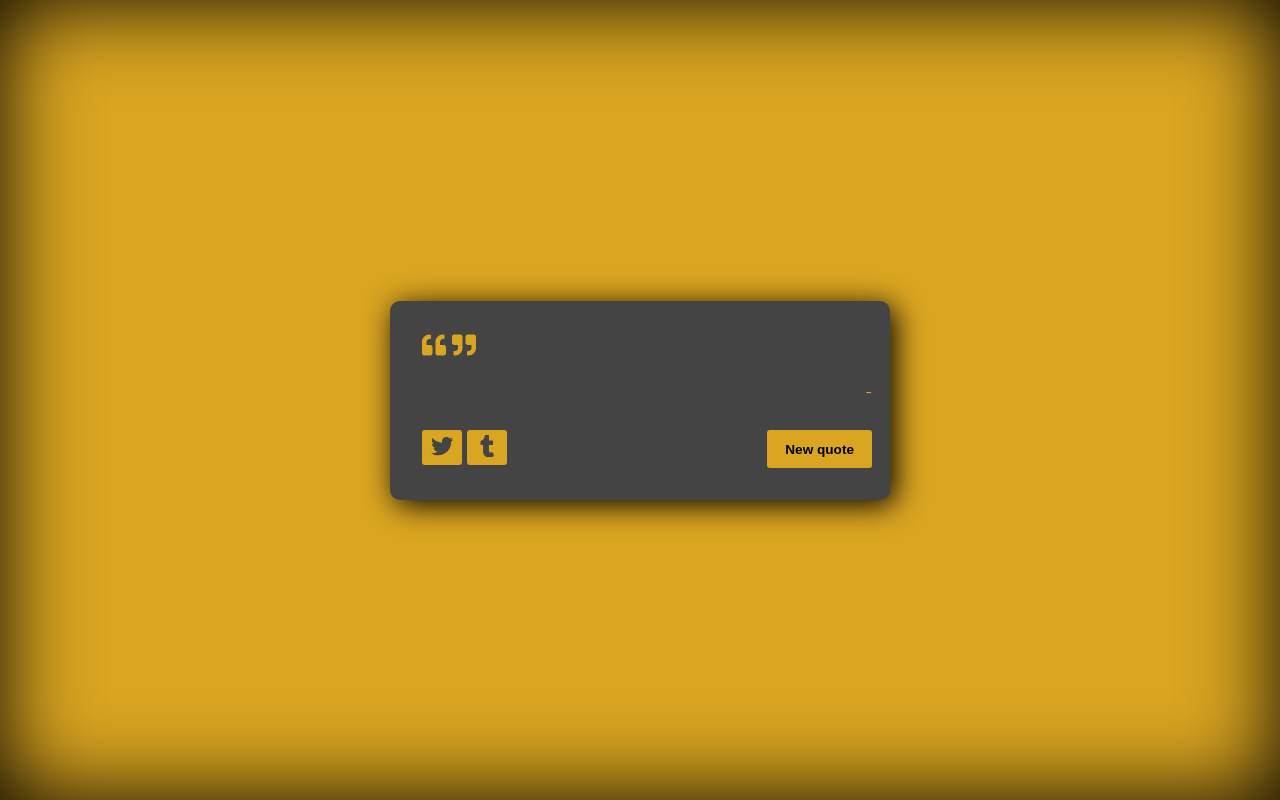
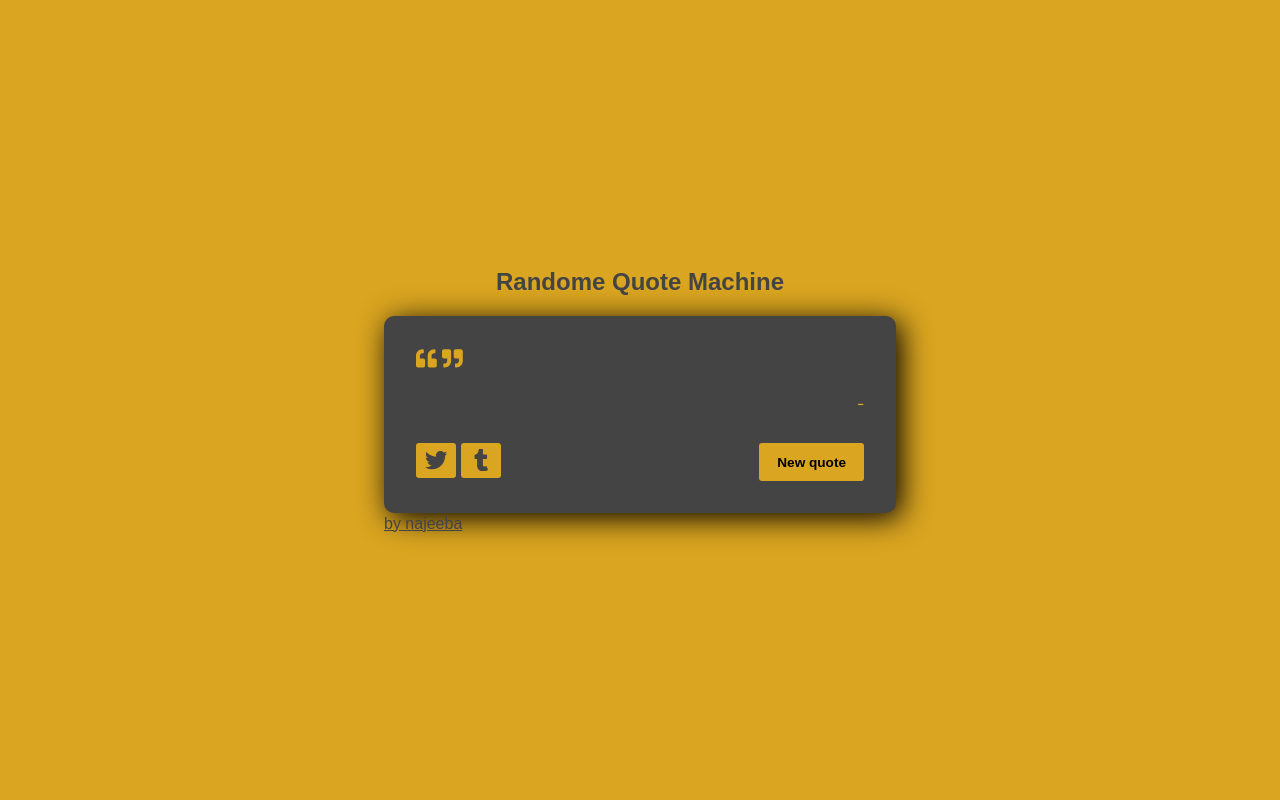
Before and after one commit to Najeeba-Qarqin/random-quote-machine, a React (Create React App) app: page / in a window 1280 px wide. Built offline with nearby package versions, Linux system fonts and the light colour scheme; no server answers.

Commit message:
Added style for ipod and laptop verdions

```diff
--- a/src/App.css
+++ b/src/App.css
@@ -1,3 +1,5 @@
+@import url(https://fonts.googleapis.com/css2?family=Lora:ital,wght@1,600&display=swap);
+
 * {
   margin: 0;
   padding: 0;
@@ -5,22 +7,30 @@
 }
 
 .App {
+  font-family: "Lora", serif;
   display: flex;
   justify-content: center;
   align-items: center;
   height: 100vh;
   width: 100vw;
   background-color: goldenrod;
-  box-shadow: inset 0 0 90px black;
+}
+
+h2,
+a {
+  text-align: center;
+  font-family: sans-serif;
+  color: #444;
 }
 
 #quote-box {
-  width: 500px;
+  width: 80vw;
   margin: 0 auto;
   display: flex;
   flex-direction: column;
   justify-content: space-between;
-  padding: 2rem;  color: goldenrod;
+  padding: 2rem;
+  color: goldenrod;
   text-align: left;
   background-color: #444;
   border-radius: 10px;
@@ -28,8 +38,7 @@
 }
 
 .quote-author {
-  width: 450px;
-  height: auto;
+  width: 100%;
   clear: both;
   padding-top: 20px;
   font-size: 0.9em;
@@ -38,14 +47,13 @@
 
 .quote-text {
   text-align: left;
-  width: 450px;
-  height: auto;
+  width: 100%;
   font-weight: 500;
-  font-size: 1.5em;
+  font-size: 1.3em;
 }
 
 .buttons {
-  width: 450px;
+  width: 100%;
   margin: auto;
   display: block;
 }
@@ -62,28 +70,43 @@
   margin-top: 30px;
   opacity: 1;
   cursor: pointer;
-  transition: 0.6s ease-in;
+  transition: 0.4s ease-in;
 }
 
-#tweet-quote {
+#tweet-quote,
+#tumblr-quote {
   float: left;
   padding: 0px;
-  padding-top: 5px;
+  padding-top: 6px;
   text-align: center;
   font-size: 1.4em;
   color: #444;
   margin-right: 5px;
   height: 35px;
   width: 40px;
-  transition: 0.6s ease-in;
+  transition: 0.4s ease-in;
 }
 
 .button:hover,
-#tweet-quote:hover {
+#tweet-quote:hover,
+#tumblr-quote:hover {
   color: goldenrod;
   background-color: #444;
+  box-shadow: 1px 1px 10px black;
 }
 
 #new-quote {
   float: right;
 }
+
+@media (min-width: 700px) {
+  #quote-box {
+    width: 56vw;
+  }
+}
+
+@media (min-width: 1000px) {
+  #quote-box {
+    width: 40vw;
+  }
+}
--- a/src/Components/GetQuote.js
+++ b/src/Components/GetQuote.js
@@ -8,7 +8,7 @@ class GetQuote extends React.Component {
       text: "",
       author: "",
       url: "",
-      tumblr: 'https://www.tumblr.com/widgets/share/tool?posttype=quote&tags=quotes,freecodecamp&caption='
+      tumblr: '',
     };
     this.quote = this.quote.bind(this);
   }
@@ -29,7 +29,8 @@ class GetQuote extends React.Component {
         this.setState({
           text: item.text,
           author: item.author,
-          url: "https://twitter.com/intent/tweet?text=" + item.text + " - " + item.author
+          url: "https://twitter.com/intent/tweet?text=" + item.text + " - " + item.author,
+          tumblr: 'https://www.tumblr.com/widgets/share/tool?posttype=quote&tags=quotes,freecodecamp&caption=' + item.text + " - " + item.author,
         });
       })
       .catch(error => console.log(error));
@@ -37,6 +38,7 @@ class GetQuote extends React.Component {
   render() {
     return (
       <div id="wrapper">
+        <h2>Randome Quote Machine</h2><br/>
         <div id="quote-box">
           <div className="quote-text">
             <FaQuoteLeft /> <span id="text">{this.state.text}</span><FaQuoteRight />
@@ -48,12 +50,13 @@ class GetQuote extends React.Component {
             <a className="button" id="tweet-quote" title="Tweet this quote!" target="_blank" rel="noopener noreferrer" href={this.state.url}>
               <FaTwitter />
             </a>
-          <a className="button" id="tweet-quote" title="Post this quote on tumblr!" target="_blank" rel="noopener noreferrer" href={this.state.tumblr}>
+            <a className="button" id="tumblr-quote" title="Post this quote on tumblr!" target="_blank" rel="noopener noreferrer" href={this.state.tumblr}>
               <FaTumblr />
             </a>
             <button className="button" id="new-quote" onClick={this.quote}>New quote</button>
           </div>
         </div>
+            <a target="_blank" rel="noopener noreferrer" href=''>by najeeba</a>
       </div>
     );
   }
```
Lines whose indentation alone changed are shown as unchanged.
